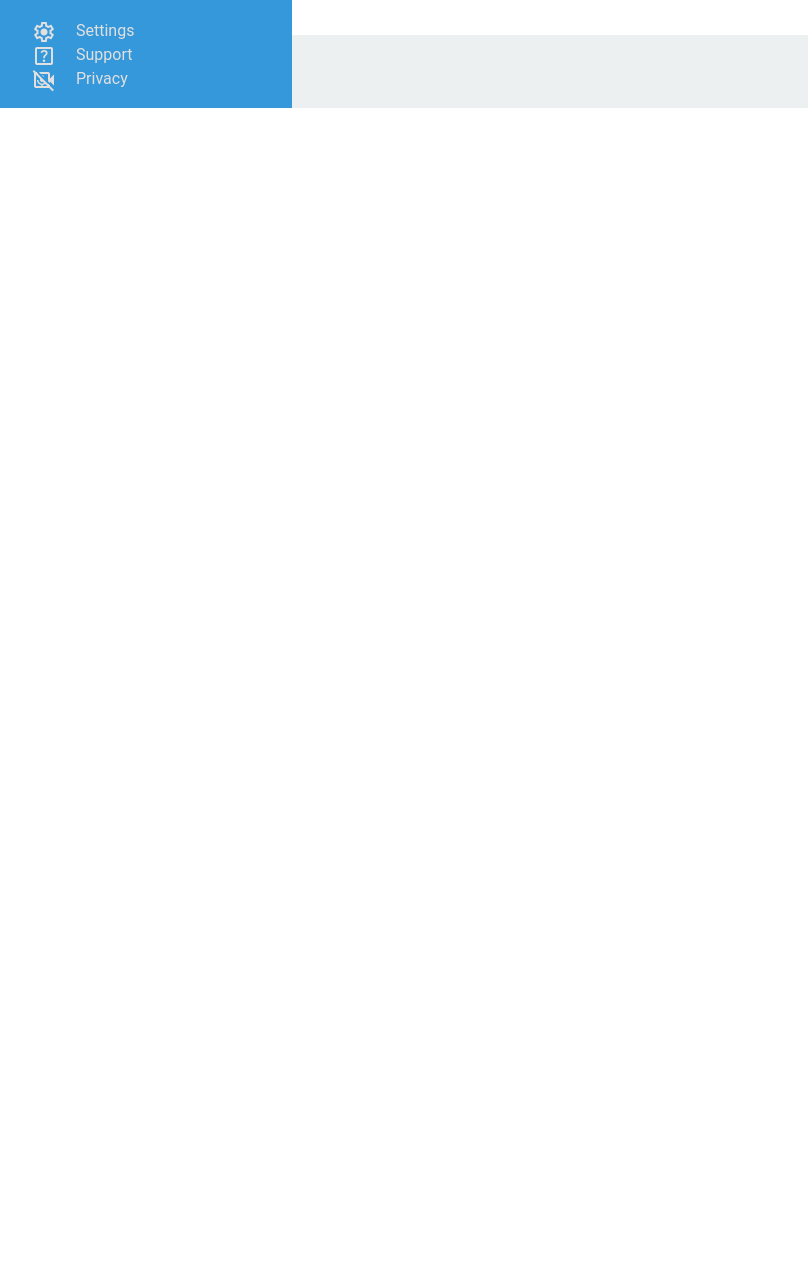
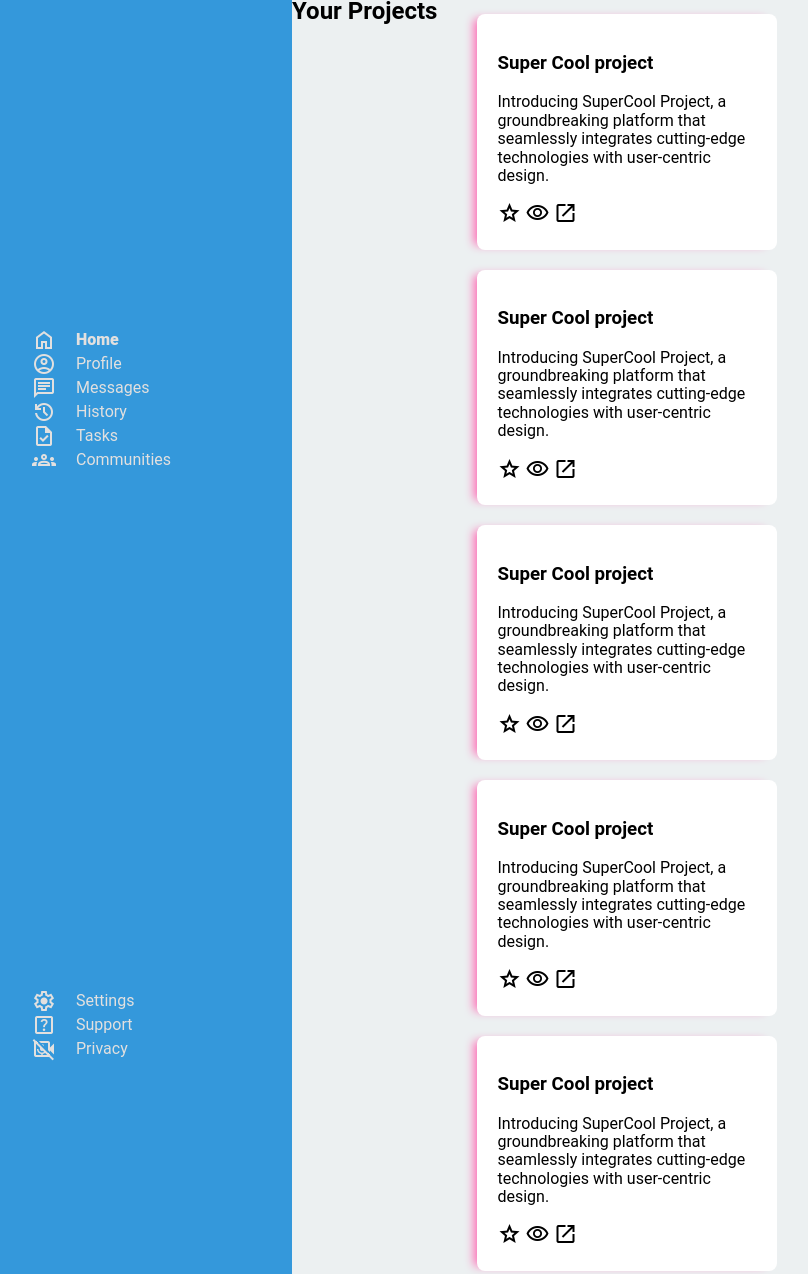
Before and after one commit to Steveaub/Project-Admin-Dashboard, a plain HTML site: page index.html in a window 1280 px wide. Shown: the part 232-1506 px from the top of the page, without its empty margins (8-816 px from the left). Before the commit the page ends 800 px from the top, so only its background shows below. Drawn offline with nearby package versions, Linux system fonts and the light colour scheme.

Commit message:
Enhance Main Content with Styled Cards
- Designed and added styled cards to the main
  content of the dashboard.

```diff
--- a/index.html
+++ b/index.html
@@ -92,17 +92,39 @@
     </div>
 
     <div class="main-content">
+      <h2>Your Projects</h2>
       <ul>
-        <li class="card1"></li>
-        <li class="card2"></li>
-        <li class="card3"></li>
-        <li class="card4"></li>
-        <li class="card5"></li>
-        <li class="card6"></li>
-        <li class="card7"></li>
-        <li class="card8"></li>
-        <li class="card9"></li>
-        <li class="card10"></li>
+        <li class="card1"> <div><h3>Super Cool project</h3> <p>Introducing SuperCool Project, a groundbreaking platform that seamlessly integrates cutting-edge technologies with user-centric design.  </p> <div class="actions">
+          <span class="material-symbols-outlined"> star_border </span>
+          <span class="material-symbols-outlined"> visibility </span>
+          <span class="material-symbols-outlined"> open_in_new </span>
+        </div></div></li>
+        <li class="card2"><div><h3>Super Cool project</h3> <p>Introducing SuperCool Project, a groundbreaking platform that seamlessly integrates cutting-edge technologies with user-centric design.  </p> <div class="actions">
+          <span class="material-symbols-outlined"> star_border </span>
+          <span class="material-symbols-outlined"> visibility </span>
+          <span class="material-symbols-outlined"> open_in_new </span>
+        </div></div></li>
+        <li class="card3"><div><h3>Super Cool project</h3> <p>Introducing SuperCool Project, a groundbreaking platform that seamlessly integrates cutting-edge technologies with user-centric design.  </p> <div class="actions">
+          <span class="material-symbols-outlined"> star_border </span>
+          <span class="material-symbols-outlined"> visibility </span>
+          <span class="material-symbols-outlined"> open_in_new </span>
+        </div></div></li>
+        <li class="card4"><div><h3>Super Cool project</h3> <p>Introducing SuperCool Project, a groundbreaking platform that seamlessly integrates cutting-edge technologies with user-centric design.  </p> <div class="actions">
+          <span class="material-symbols-outlined"> star_border </span>
+          <span class="material-symbols-outlined"> visibility </span>
+          <span class="material-symbols-outlined"> open_in_new </span>
+        </div></div></li>
+        <li class="card5"><div><h3>Super Cool project</h3> <p>Introducing SuperCool Project, a groundbreaking platform that seamlessly integrates cutting-edge technologies with user-centric design.  </p> <div class="actions">
+          <span class="material-symbols-outlined"> star_border </span>
+          <span class="material-symbols-outlined"> visibility </span>
+          <span class="material-symbols-outlined"> open_in_new </span>
+        </div></div></li>
+        <li class="card6"><div><h3>Super Cool project</h3> <p>Introducing SuperCool Project, a groundbreaking platform that seamlessly integrates cutting-edge technologies with user-centric design.  </p> <div class="actions">
+          <span class="material-symbols-outlined"> star_border </span>
+          <span class="material-symbols-outlined"> visibility </span>
+          <span class="material-symbols-outlined"> open_in_new </span>
+        </div></div></li>
+
       </ul>
     </div>
   </body>
--- a/style.css
+++ b/style.css
@@ -46,6 +46,8 @@ body {
   .main-content {
     background-color: #ecf0f1;
     grid-area: main;
+   display: flex;
+
   }
 
   .sidebar {
@@ -204,3 +206,19 @@ align-content: center;
 .sidebar > ul:nth-child(2) > li:nth-child(1) {
   font-weight: 900;
 }
+
+
+/* .main-content styles */
+
+.main-content ul li {
+  background-color: #ffffff;
+  border-radius: 8px;
+  box-shadow: 0 4px 8px rgba(0, 0, 0, 0.1);
+  padding: 20px;
+  max-width: 300px;
+  margin: 20px auto;
+  overflow: hidden;
+  transition: box-shadow 0.3s ease-in-out;
+  grid-area: list;
+  box-shadow: -8px 0 10px -5px #FF69B4;
+}
```
